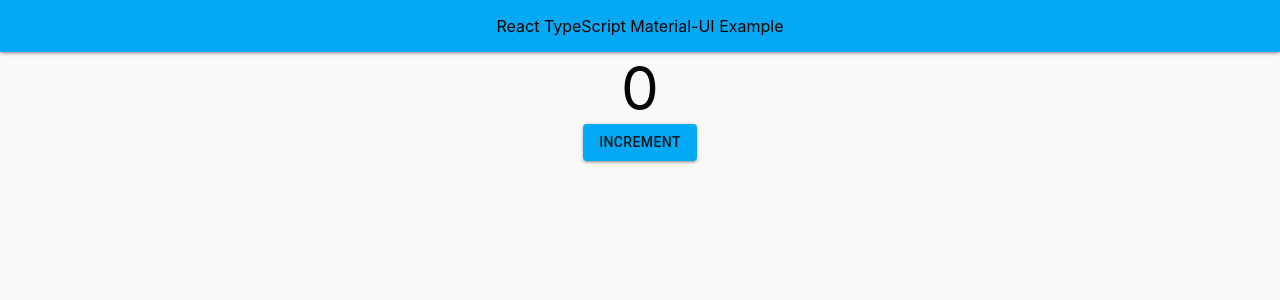
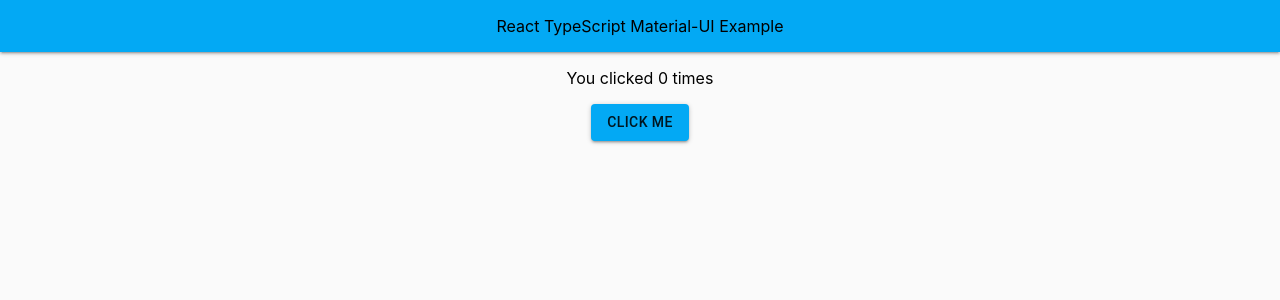
Before and after one commit to koji-1009/self-introduction, a React (Create React App) app in the folder app/: page / in a window 1280 px wide. Shown: the top 300 px of the page. Built offline with nearby package versions, Linux system fonts and the light colour scheme.

Commit message:
Use React Hooks

```diff
--- a/app/src/components/TestComponent.tsx
+++ b/app/src/components/TestComponent.tsx
@@ -1,4 +1,6 @@
-import * as React from "react";
+import React from "react";
+import { useState } from "react";
+
 import Button from '@material-ui/core/Button';
 import { Theme } from "@material-ui/core/styles/createMuiTheme";
 import withStyles, { WithStyles, StyleRules } from "@material-ui/core/styles/withStyles";
@@ -23,40 +25,32 @@ interface Props extends WithStyles<typeof styles> {
     title?: string;
 }
 
-interface State {
-    readonly counter: number;
-}
-
-class TestComponent extends React.Component<Props, State> {
-    readonly state: State = {
-        counter: 0
-    };
-
-    private _onIncrement = () => {
-        this.setState(prevState => ({
-            counter: prevState.counter + 1
-        }));
-    };
+class TestComponent extends React.Component<Props> {
 
     public render() {
         const { classes, title } = this.props;
-        const { counter } = this.state;
         return (
             <div className={classes.root}>
                 <div className={classes.header}>
                     {title || "My Third TS Component"}
                 </div>
                 <div>
-                    <span className={classes.counter}>{counter}</span>
-                </div>
-                <div>
-                    <Button variant="contained" color="primary" onClick={this._onIncrement}>
-                        Increment
-          </Button>
+                    <CounterButton />
                 </div>
             </div>
         );
     }
 }
 
+function CounterButton() {
+    const [count, setCount] = useState(0);
+
+    return (
+        <div>
+            <p>You clicked {count} times</p>
+            <Button variant="contained" color="primary" onClick={() => setCount(count + 1)}>Click me</Button>
+        </div>
+    );
+}
+
 export default withStyles(styles)(TestComponent);
```
